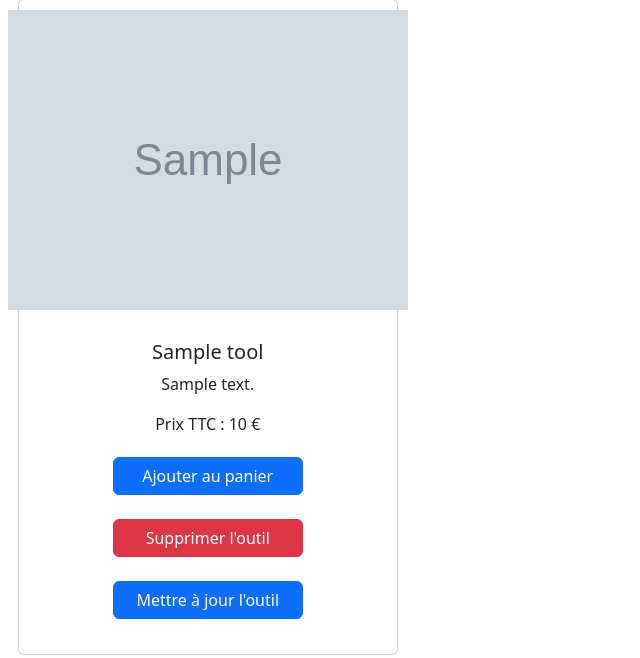
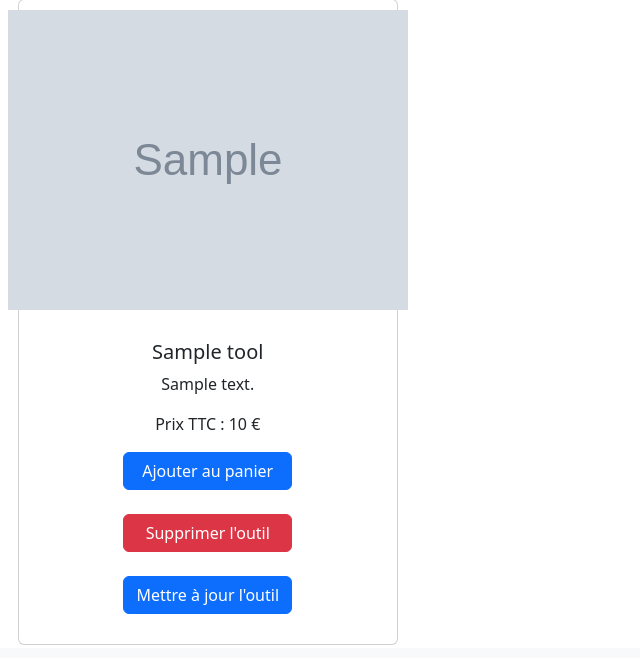
Before and after one commit to ChristianCasari/EvaluationPHP, a PHP site: page / in a window 1280 px wide. Shown: the part 428-1086 px from the top of the page, without its empty margins (0-640 px from the left). Run offline with PHP 8.4, Linux system fonts and the light colour scheme; tables that the repository leaves empty or names only in its code hold one stand-in row (values such as "Sample post"); grey boxes marked "Sample" are stand-in pictures.

Commit message:
Update-FinEval

```diff
--- a/css/main.css
+++ b/css/main.css
@@ -21,6 +21,7 @@
 
 .card-body {
     text-align: center;
+    justify-content: center;
     padding: 30px;
 }
 
@@ -40,7 +41,4 @@
 #btn {
     display: flex;
     flex-flow: column;
-    padding: 5px;
-    width: 200px;
-
 }
```
